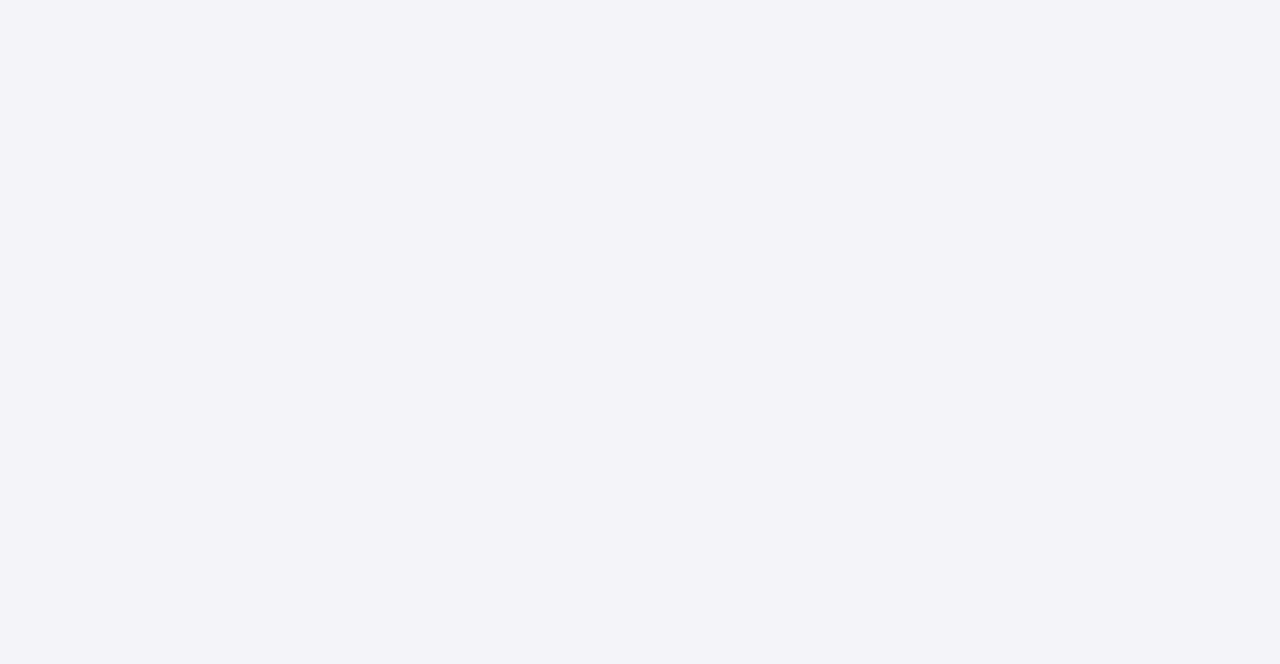
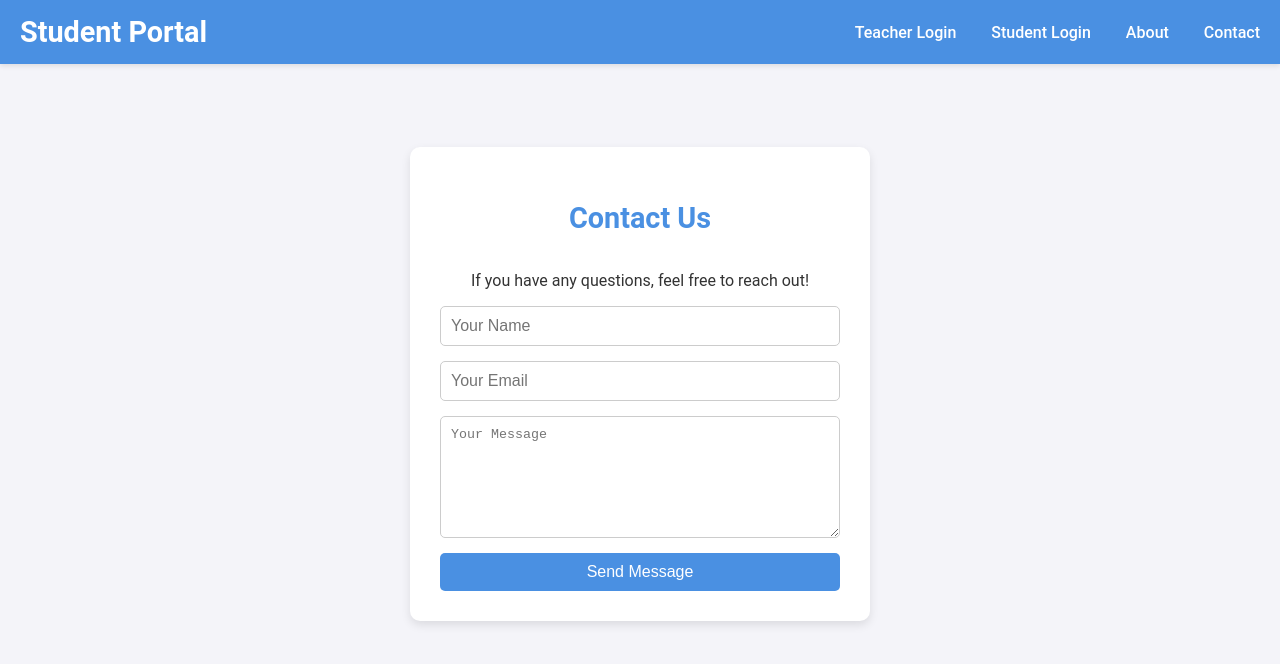
Before and after one commit to 4l0sh/studentPortal, a React (Vite) app in the folder studentportal/: page /contact in a window 1280 px wide. Shown: the top 664 px of the page. Built offline with nearby package versions, Linux system fonts and the light colour scheme.

Commit message:
dynamic links and contact page

```diff
--- a/studentportal/package.json
+++ b/studentportal/package.json
@@ -11,11 +11,13 @@
     "preview": "vite preview"
   },
   "dependencies": {
+    "@emailjs/browser": "^4.4.1",
     "axios": "^1.8.4",
     "bcrypt": "^5.1.1",
     "concurrently": "^9.1.2",
     "cors": "^2.8.5",
     "dotenv": "^16.4.7",
+    "emailjs": "^4.0.3",
     "express": "^4.21.2",
     "jsonwebtoken": "^9.0.2",
     "materialize-css": "^1.0.0-rc.2",
--- a/studentportal/src/components/navbar.jsx
+++ b/studentportal/src/components/navbar.jsx
@@ -1,6 +1,6 @@
 import { Fragment } from 'react';
 
-const Navbar = () => {
+const Navbar = ({ links }) => {
   return (
     <Fragment>
       <div className='navBar'>
@@ -8,10 +8,11 @@ const Navbar = () => {
           <h2>Student Portal</h2>
         </div>
         <div className='navBarLinks'>
-          <a href='/teacherLogin'>Login as a Teacher</a>
-          <a href='#'>Home</a>
-          <a href='/about'>About</a>
-          <a href='#'>Contact</a>
+          {links.map((link, index) => (
+            <a key={index} href={link.href}>
+              {link.label}
+            </a>
+          ))}
         </div>
       </div>
     </Fragment>
--- a/studentportal/src/pages/about/about.jsx
+++ b/studentportal/src/pages/about/about.jsx
@@ -1,21 +1,19 @@
 import { Fragment } from 'react';
 import '../studentLogin/studentLogin.css';
+import Navbar from '../../components/navbar';
 
 const About = () => {
   return (
     <Fragment>
       <div className='mainContainer'>
-        <div className='navBar'>
-          <div className='navBarTitle'>
-            <h2>Student Portal</h2>
-          </div>
-          <div className='navBarLinks'>
-            <a href='/teacherLogin'>Login as a Teacher</a>
-            <a href='/'>Login as a Student</a>
-            <a href='/about'>About</a>
-            <a href='#'>Contact</a>
-          </div>
-        </div>{' '}
+        <Navbar
+          links={[
+            { label: 'Teacher Login', href: '/teacherLogin' },
+            { label: 'Student Login', href: '/' },
+            { label: 'About', href: '/about' },
+            { label: 'Contact', href: '/contact' },
+          ]}
+        />
         <div className='aboutContainer'>
           <div className='aboutCard'>
             <h2>About</h2>
--- a/studentportal/src/pages/contact/contact.jsx
+++ b/studentportal/src/pages/contact/contact.jsx
@@ -1,7 +1,86 @@
-import { Fragment } from 'react';
+import { Fragment, useState } from 'react';
+import Navbar from '../../components/navbar';
+import dotenv from 'dotenv';
+import emailjs from '@emailjs/browser';
+import M from 'materialize-css';
 
 const Contact = () => {
-  return <Fragment></Fragment>;
+  const [name, setName] = useState('');
+  const [email, setEmail] = useState('');
+  const [message, setMessage] = useState('');
+  const [errorMessage, setErrorMessage] = useState('');
+
+  const contactPageLinks = [
+    { label: 'Teacher Login', href: '/teacherLogin' },
+    { label: 'Student Login', href: '/' },
+    { label: 'About', href: '/about' },
+    { label: 'Contact', href: '/contact' },
+  ];
+  const handleSubmit = (e) => {
+    e.preventDefault();
+    const SERVICE_ID = import.meta.env.VITE_SERVICE_ID;
+    const TEMPLATE_ID = import.meta.env.VITE_TEMPLATE_ID;
+    const PUBLIC_KEY = import.meta.env.VITE_PUBLIC_KEY;
+    const templateParams = {
+      from_name: name,
+      from_email: email,
+      message: message,
+      to_name: 'Ali',
+    };
+    emailjs
+      .send(SERVICE_ID, TEMPLATE_ID, templateParams, PUBLIC_KEY)
+      .then((response) => {
+        console.log('Email sent successfully!', response.status, response.text);
+
+        M.toast({ html: 'Message sent successfully!', classes: 'green' });
+      })
+      .catch((error) => {
+        console.error('Error sending email:', error);
+        setErrorMessage('Failed to send message. Please try again later.');
+      });
+  };
+  return (
+    <Fragment>
+      <div className='mainContainer'>
+        <Navbar links={contactPageLinks} />
+        <div className='loginContainer'>
+          <div className='loginCard'>
+            <h2>Contact Us</h2>
+            {errorMessage && <p className='error'>{errorMessage}</p>}
+            <p>If you have any questions, feel free to reach out!</p>
+            <form className='loginForm' onSubmit={(e) => handleSubmit(e)}>
+              <input
+                type='text'
+                placeholder='Your Name'
+                required
+                onChange={(e) => setName(e.target.value)}
+              />
+              <input
+                type='email'
+                placeholder='Your Email'
+                required
+                onChange={(e) => setEmail(e.target.value)}
+              />
+              <textarea
+                style={{
+                  height: '100px',
+                  padding: '10px',
+                  borderRadius: '5px',
+                  border: '1px solid #ccc',
+                }}
+                placeholder='Your Message'
+                required
+                onChange={(e) => setMessage(e.target.value)}
+              ></textarea>
+              <button type='submit' className='loginButton'>
+                Send Message
+              </button>
+            </form>
+          </div>
+        </div>
+      </div>
+    </Fragment>
+  );
 };
 
 export default Contact;
--- a/studentportal/src/pages/createClass/createClass.jsx
+++ b/studentportal/src/pages/createClass/createClass.jsx
@@ -1,6 +1,12 @@
 import { Fragment, useState } from 'react';
+import Navbar from '../../components/navbar';
 import './createClass.css';
 const CreateClass = () => {
+  const createClassLinks = [
+    { label: 'Student Login', href: '/' },
+    { label: 'About', href: '/about' },
+    { label: 'Contact', href: '/contact' },
+  ];
   const [className, setClassName] = useState('');
   const [classCode, setClassCode] = useState('');
   const [errorMessage, setErrorMessage] = useState('');
@@ -37,15 +43,7 @@ const CreateClass = () => {
   return (
     <Fragment>
       <div className='mainContainer'>
-        <div className='navBar'>
-          <div className='navBarTitle'>
-            <h2>Create Class</h2>
-          </div>
-          <div className='navBarLinks'>
-            <a href='/about'>About</a>
-            <a href='#'>Contact</a>
-          </div>
-        </div>
+        <Navbar />
         <div className='createClassContainer'>
           <div className='loginCard'>
             <h2>Create Your Class</h2>
--- a/studentportal/src/pages/studentLogin/studentLogin.jsx
+++ b/studentportal/src/pages/studentLogin/studentLogin.jsx
@@ -5,6 +5,11 @@ import M from 'materialize-css';
 import './studentLogin.css';
 
 const TeacherLogin = () => {
+  const studentLoginLinks = [
+    { label: 'Teacher Login', href: '/teacherLogin' },
+    { label: 'About', href: '/about' },
+    { label: 'Contact', href: '/contact' },
+  ];
   const navigate = useNavigate();
   const [email, setEmail] = useState('');
   const [password, setPassword] = useState('');
@@ -39,7 +44,7 @@ const TeacherLogin = () => {
   return (
     <Fragment>
       <div className='mainContainer'>
-        <Navbar />
+        <Navbar links={studentLoginLinks} />
         <div className='loginContainer'>
           <div className='loginCard'>
             <h2>Log into Your Student Account </h2>
--- a/studentportal/src/pages/studentSignup/studentSignup.jsx
+++ b/studentportal/src/pages/studentSignup/studentSignup.jsx
@@ -3,6 +3,11 @@ import { useNavigate } from 'react-router-dom';
 import Navbar from '../../components/navbar';
 import M from 'materialize-css';
 const StudentSignup = () => {
+  const studentSignupLinks = [
+    { label: 'Teacher Login', href: '/teacherLogin' },
+    { label: 'About', href: '/about' },
+    { label: 'Contact', href: '/contact' },
+  ];
   const navigate = useNavigate();
   const [name, setName] = useState('');
   const [email, setEmail] = useState('');
@@ -43,7 +48,7 @@ const StudentSignup = () => {
   return (
     <Fragment>
       <div className='mainContainer'>
-        <Navbar />
+        <Navbar links={studentSignupLinks} />
         <div className='loginContainer'>
           <div className='loginCard'>
             <h2>Sign Up for a Student Acoount </h2>
--- a/studentportal/src/pages/teacherHome/teacherHome.jsx
+++ b/studentportal/src/pages/teacherHome/teacherHome.jsx
@@ -2,8 +2,14 @@ import { Fragment, useEffect, useState } from 'react';
 import axios from 'axios';
 import './teacherHome.css';
 import M from 'materialize-css';
+import Navbar from '../../components/navbar';
 
 const TeacherHome = () => {
+  const teacherHomeLinks = [
+    { label: 'Student Login', href: '/' },
+    { label: 'About', href: '/about' },
+    { label: 'Contact', href: '/contact' },
+  ];
   const [assignments, setAssignments] = useState([]);
   const [isAddAssignment, setIsAddAssignment] = useState(false);
   const [assignmentName, setAssignmentName] = useState('');
@@ -65,15 +71,7 @@ const TeacherHome = () => {
   return (
     <Fragment>
       <div className='mainContainer'>
-        <div className='navBar'>
-          <div className='navBarTitle'>
-            <h2>Your Class </h2>
-          </div>
-          <div className='navBarLinks'>
-            <a href='/about'>About</a>
-            <a href='#'>Contact</a>
-          </div>
-        </div>
+        <Navbar links={teacherHomeLinks} />
         <div className='assignmentsHeader'>
           <h2>Your Assignments</h2>
           <button
--- a/studentportal/src/pages/teacherLogin/teacherLogin.jsx
+++ b/studentportal/src/pages/teacherLogin/teacherLogin.jsx
@@ -4,6 +4,11 @@ import M from 'materialize-css';
 import Navbar from '../../components/navbar';
 
 const TeacherLogin = () => {
+  const teacherLoginLinks = [
+    { label: 'Student Login', href: '/' },
+    { label: 'About', href: '/about' },
+    { label: 'Contact', href: '/contact' },
+  ];
   const navigate = useNavigate();
   const [email, setEmail] = useState('');
   const [password, setPassword] = useState('');
@@ -42,7 +47,7 @@ const TeacherLogin = () => {
   return (
     <Fragment>
       <div className='mainContainer'>
-        <Navbar />
+        <Navbar links={teacherLoginLinks} />
         <div className='loginContainer'>
           <div className='loginCard'>
             <h2>Log into Your Teacher account </h2>
--- a/studentportal/src/pages/teacherSignup/teacherSignup.jsx
+++ b/studentportal/src/pages/teacherSignup/teacherSignup.jsx
@@ -4,6 +4,11 @@ import Navbar from '../../components/navbar';
 import M from 'materialize-css';
 
 const TeacherSignup = () => {
+  const teacherSignupLinks = [
+    { label: 'Student Login', href: '/' },
+    { label: 'About', href: '/about' },
+    { label: 'Contact', href: '/contact' },
+  ];
   const navigate = useNavigate();
   const [name, setName] = useState('');
   const [email, setEmail] = useState('');
@@ -50,7 +55,7 @@ const TeacherSignup = () => {
   return (
     <Fragment>
       <div className='mainContainer'>
-        <Navbar />
+        <Navbar links={teacherSignupLinks} />
         <div className='loginContainer'>
           <div className='loginCard'>
             <h2>Sign Up for a Teacher Account</h2>
@@ -84,6 +89,10 @@ const TeacherSignup = () => {
               <button className='loginButton' type='submit'>
                 Sign Up
               </button>
+              <hr />
+              <p>
+                already have an account ? <a href='/teacherLogin'>Log in</a>
+              </p>
             </form>
           </div>
         </div>
```
Also changed, not shown: 1 other file (tests, documents, lock files or other folders).
